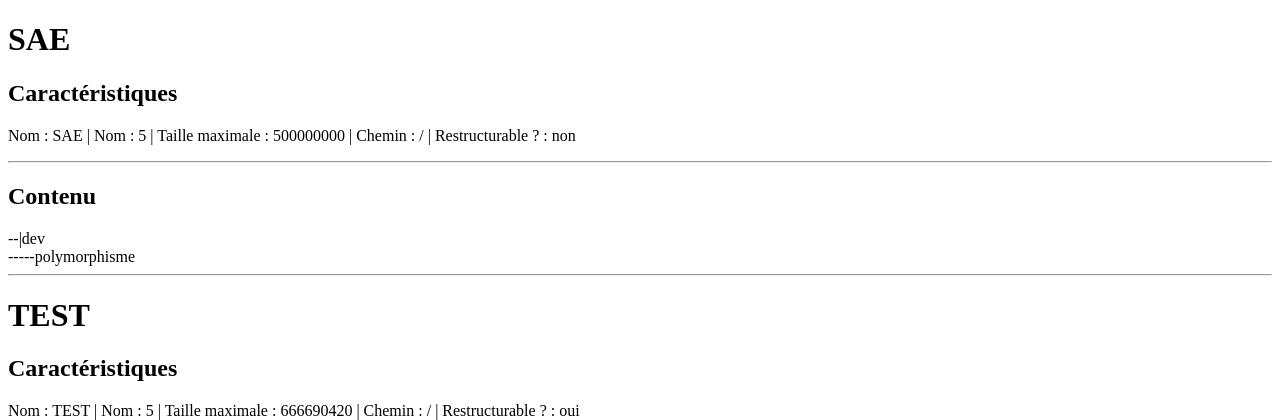
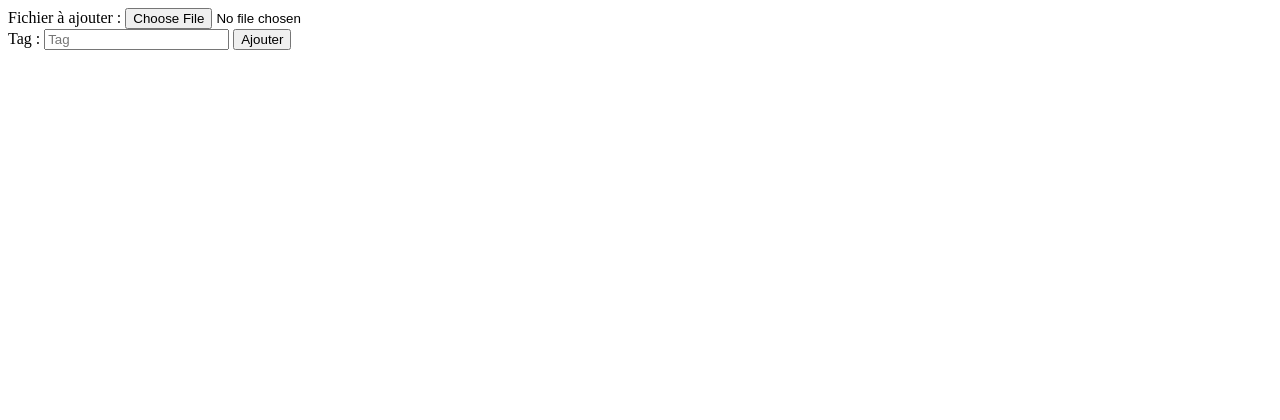
Before and after one commit to cabrol-yoann/SAE-3.01-A-D-Developpement-d-application-et-Gestion-de-projet, a PHP site: page / in a window 1280 px wide. Shown: the top 420 px of the page. After the commit the page ends 50 px from the top, so only its background shows below. Run offline with PHP 8.4, Linux system fonts and the light colour scheme.

Commit message:
la fonctionnalité d'ajout et de trie de cette ajout fonctionne.Pour l'instant on ne peut intégrer que des fichiers. Ils ne s'affichent pas encore

```diff
--- a/src/code/baseDeDonneePhysique.php
+++ b/src/code/baseDeDonneePhysique.php
@@ -15,8 +15,8 @@ $stockage = new \SplObjectStorage();
 $stockage -> attach($drive);
 $stockage -> attach($cloud);
 $stockage -> attach($FTP);
-//$stockage -> attach($petitStockage);
-//$stockage -> attach($stockagePlein);
+$stockage -> attach($petitStockage);
+$stockage -> attach($stockagePlein);
 
 //DOSSIER
 $dossier1 = new Dossier("TD",1120970,"/TD");
--- a/src/web/index.php
+++ b/src/web/index.php
@@ -1,6 +1,7 @@
 <?php
 
 include_once "../code/baseDeDonneePhysique.php";
+include_once "../code/debutRecherche.php";
 
 echo '<!DOCTYPE html>
     <html lang="fr">
@@ -13,7 +14,27 @@ echo '<!DOCTYPE html>
     </head>
     <body>';
 
-    // AFFICHAGE DES STOCKAGES
+    ajoutFichier($stockage); // Vérifier si un fichier a été ajouté, faire le nécessaire si c'est le cas
+
+    // Afficher les stockages et leurs arborésences -> Ici les stockages sont passé en paramètre depuis l'import d'un fichier
+    // En pratique ils seront récupérés depuis la base de données
+    // afficherStockage($stockage);
+
+    // formulaire du fichier à ajouter (possibilité de choisir un fichier .txt)
+    echo '<form action="#" method="post" enctype="multipart/form-data">
+        <label for="fichier">Fichier à ajouter :</label>
+        <input type="file" name="fichier" id="fichier"> <br>
+        <label for="tag">Tag :</label>
+        <input type="text" name="tag" id="tag" placeholder="Tag">
+        <input type="submit" value="Ajouter">
+    </form>';
+
+echo '</body>
+    </html>';
+
+
+// AFFICHAGE DES STOCKAGES
+function afficherStockage($stockage){
     $stockage -> rewind();
     while($stockage->valid()) {
         echo '<h1>'.$stockage->current()->getNom().'</h1>';
@@ -38,22 +59,18 @@ echo '<!DOCTYPE html>
         echo '<hr>';
         $stockage->next();
     }
+}
 
-
-
-
-
-echo '</body>
-    </html>';
-
-
+// Affichage du contenu des stockages (arborésence)
 function affichageContenu($racine, &$espace = 0) {
+    // Gestion de l'espacement pour l'affichage de l'arborésence (décalage à droite des sous-dossiers / sous-fichiers)
     $espace += 1;
     $espacement = "";
     for ($i = 0; $i < $espace; $i++) {
         $espacement = $espacement . "--";
     }
 
+    // Affichage des sous-dossiers -> récursif : rappel de la fonction pour chaque sous dossier
     $enfantsDoss = $racine->getListeEnfantDossier();
     while($enfantsDoss->valid()){
         echo$espacement."|".$enfantsDoss->current()->getNom().'<br>';
@@ -61,6 +78,7 @@ function affichageContenu($racine, &$espace = 0) {
         $enfantsDoss->next();
     }
 
+    // Affichage des sous-fichiers
     $enfantsFich = $racine->getListeEnfantFichier();
     while($enfantsFich->valid()){
         echo $espacement."-".$enfantsFich->current()->getNom()."<br>";
@@ -68,4 +86,40 @@ function affichageContenu($racine, &$espace = 0) {
     }
 }
 
+// Ajout d'un fichier
+function ajoutFichier($stockage){
+    if(isset($_FILES["fichier"])){
+        // Lecture du fichier dans lequel sont situés ses informations
+        $file = file($_FILES['fichier']['tmp_name']);
+
+        // 1er paramètre : type du fichier (dossier ou fichier)
+
+        // Création d'un objet
+        // 2e paramètre : nom
+        // 3e paramètre : taille
+        // 4e paramètre : type
+
+        // if($file[0] == "fichier"){
+        //     echo "création du fichier";
+        // $ajout = new Fichier($file[1], intval($file[2]), "", $file[3]);
+        // }
+        // else{
+        //     echo "création du dossier";
+        //     $ajout = new Dossier($file[1], intval($file[2]), "", $file[3]);
+        // }
+
+        $ajout = new Fichier($file[1], intval($file[2]), "", $file[3]);
+
+        // choix du stockage dans lequel le fichier sera ajouté
+        // debutRecherche($stockage, $objetAPlacer,$nomEspaceStockageTrouver,$nomDossierTrouver,$restructuration);
+
+        $restructuration = false;
+        debutRecherche($stockage, $ajout, $nomEspaceStockageTrouver, $nomDossierTrouver, $restructuration);
+
+        $nomDossierTrouver->ajouterEnfantFichier($ajout);
+    }
+
+
+}
+
 ?>
```
Also changed, not shown: src/web/test.php (added, +11 -0 lines).
